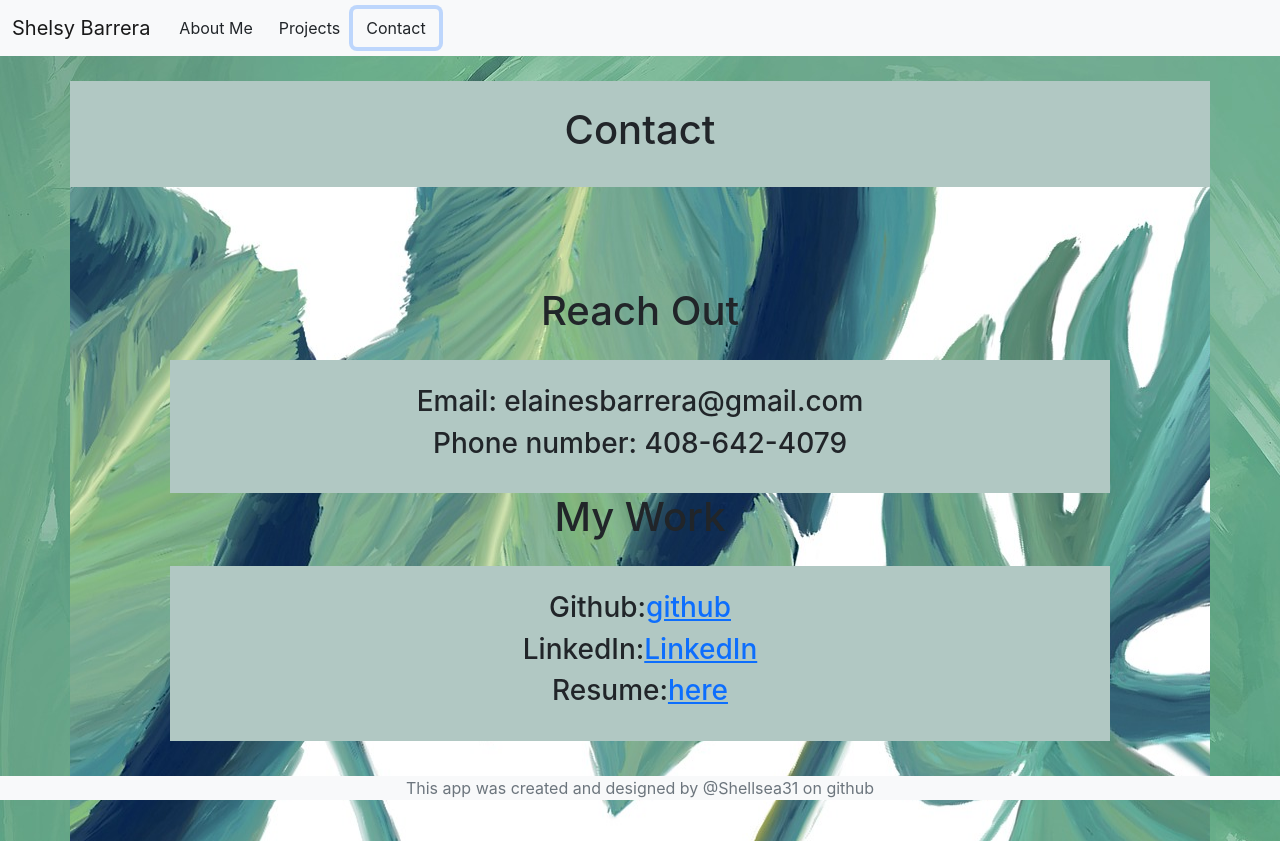
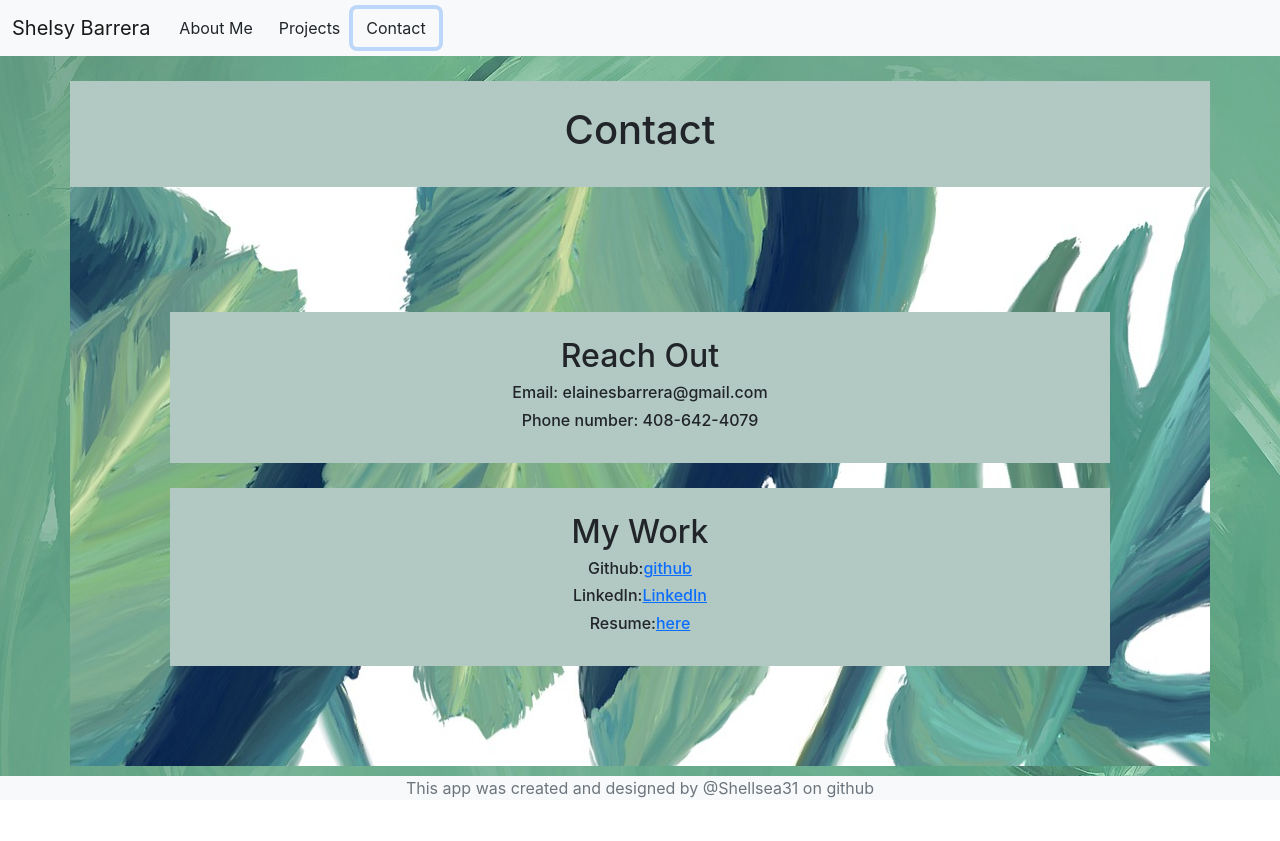
Before and after one commit to Shellsea31/REACT-ive-portfolio, a React (Create React App) app: page / in a window 1280 px wide. Both pictures are taken after a click on the button "Contact". After the commit the page ends 800 px from the top, so only its background shows below. Built offline with nearby package versions, Linux system fonts and the light colour scheme.

Commit message:
FIXED: contact component

```diff
--- a/src/Components/Card/Contact.js
+++ b/src/Components/Card/Contact.js
@@ -6,22 +6,23 @@ const Contact = () => {
   };
   return (
     <div className="col-sm-12" style={style}>
-      <h1 align="center">Reach Out</h1>
       <div className="row">
-        <h3>Email: elainesbarrera@gmail.com</h3>
-        <h3>Phone number: 408-642-4079</h3>
+        <h2 align="center">Reach Out</h2>
+        <h6>Email: elainesbarrera@gmail.com</h6>
+        <h6>Phone number: 408-642-4079</h6>
       </div>
-      <h1 align="center">My Work</h1>
+
       <div className="row">
-        <h3>
+        <h2 align="center">My Work</h2>
+        <h6>
           Github:
           <span>
             <a href="https://github.com/Shellsea31" target="blank">
               github
             </a>
           </span>
-        </h3>
-        <h3>
+        </h6>
+        <h6>
           LinkedIn:
           <span>
             <a
@@ -31,16 +32,18 @@ const Contact = () => {
               LinkedIn
             </a>
           </span>
-        </h3>
-        <h3>
+        </h6>
+        <h6>
           Resume:
           <span>
             <a
               href="https://docs.google.com/document/d/1vV4jDBcuY_0QXU0iHZJo-9g8CfQjo_h_kTtgaRRlS4Q/edit?usp=sharing"
               target="blank"
-            >here</a>
+            >
+              here
+            </a>
           </span>
-        </h3>
+        </h6>
       </div>
     </div>
   );
```
